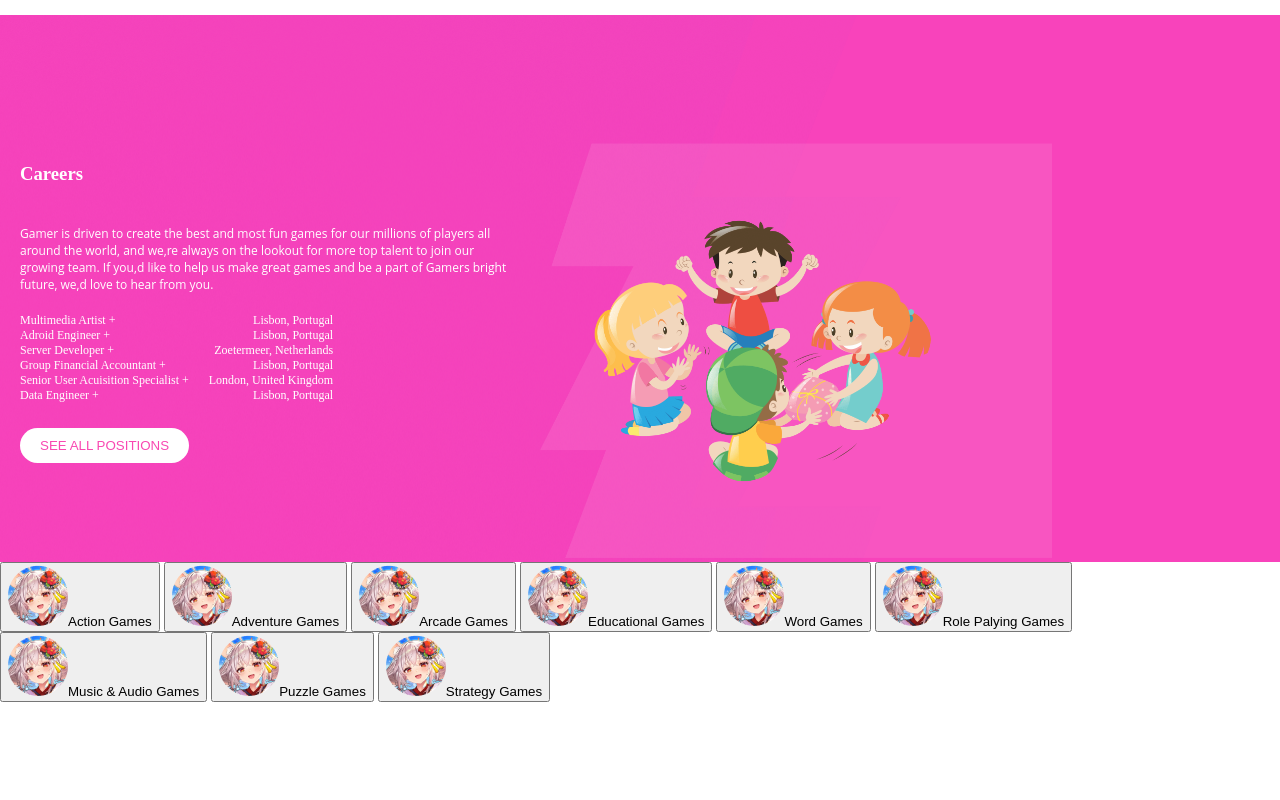
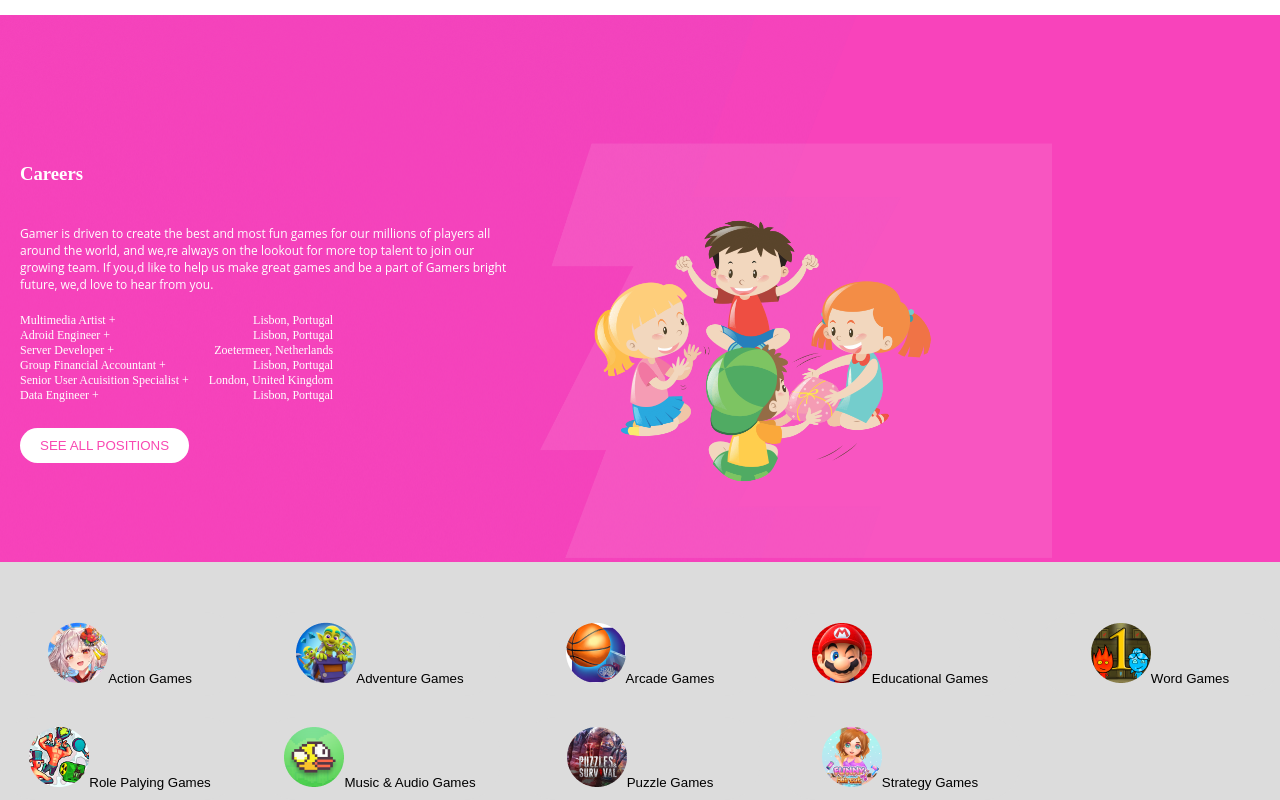
Before and after one commit to LabonnoKhanBonna/BBA2-Game-Zone-assingment-2, a plain HTML site: page index.html in a window 1280 px wide. Shown: the part 2405-3205 px from the top of the page. Before the commit the page ends 3107 px from the top, so only its background shows below. Drawn offline with Linux system fonts and the light colour scheme.

Commit message:
added button porstion

```diff
--- a/index.html
+++ b/index.html
@@ -163,15 +163,15 @@
 
         <section class="logo-button">
             <div class="logo-bttn">
-                <button><img src="images/Rectangle 11.png" alt="">Action Games</button>
-                <button><img src="images/Rectangle 11.png" alt="">Adventure Games</button>
-                <button><img src="images/Rectangle 11.png" alt="">Arcade Games</button>
-                <button><img src="images/Rectangle 11.png" alt="">Educational Games</button>
-                <button><img src="images/Rectangle 11.png" alt="">Word Games</button>
-                <button><img src="images/Rectangle 11.png" alt="">Role Palying Games</button>
-                <button><img src="images/Rectangle 11.png" alt="">Music & Audio Games</button>
-                <button><img src="images/Rectangle 11.png" alt="">Puzzle Games</button>
-                <button><img src="images/Rectangle 11.png" alt="">Strategy  Games</button>
+                <button class="logo-btn"><img src="images/Rectangle 11.png" alt="">Action Games</button>
+                <button class="logo-btn"><img src="images/Rectangle 12.png" alt="">Adventure Games</button>
+                <button class="logo-btn"><img src="images/Rectangle 13.png" alt="">Arcade Games</button>
+                <button class="logo-btn"><img src="images/Rectangle 14.png" alt="">Educational Games</button>
+                <button class="logo-btn"><img src="images/Rectangle 15.png" alt="">Word Games</button>
+                <button class="logo-btn"><img src="images/Rectangle 16.png" alt="">Role Palying Games</button>
+                <button class="logo-btn"><img src="images/Rectangle 17.png" alt="">Music & Audio Games</button>
+                <button class="logo-btn"><img src="images/Rectangle 18.png" alt="">Puzzle Games</button>
+                <button class="logo-btn"><img src="images/Rectangle 19.png" alt="">Strategy  Games</button>
 
 
             </div>
--- a/responsive.css
+++ b/responsive.css
@@ -56,5 +56,11 @@
     .img7{
         width: 100vw;
     }
+    .logo-bttn{
+        display: grid;
+        justify-content: center;
+        align-items: center;
+        grid-template-columns: repeat(3,1fr);
+    }
 
 }
--- a/style.css
+++ b/style.css
@@ -270,3 +270,29 @@ width:50%;
 .part-2{
     text-align: right;
 }
+
+/* logo button part */
+.logo-btn{
+    padding: 10px 20px;
+    border-radius: 35px;
+    text-align: center;
+    justify-content: center;
+    border: none;
+    background-color: gainsboro;
+}
+.logo-btn:hover {
+    border: 2px solid #F948B2 ;
+    background-color: white;
+  }
+
+.logo-button{
+     padding-top: 50px;
+    background-color: gainsboro;
+}
+.logo-bttn{
+    display: grid;
+    justify-content: center;
+    grid-template-columns: repeat(5, 1fr);
+    align-items: center;
+    gap: 20px;
+}
```
